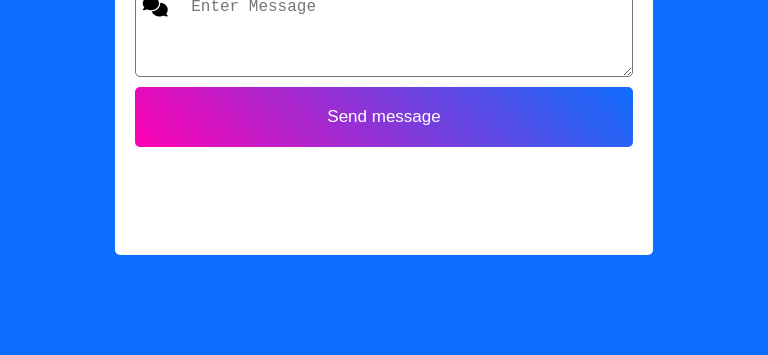
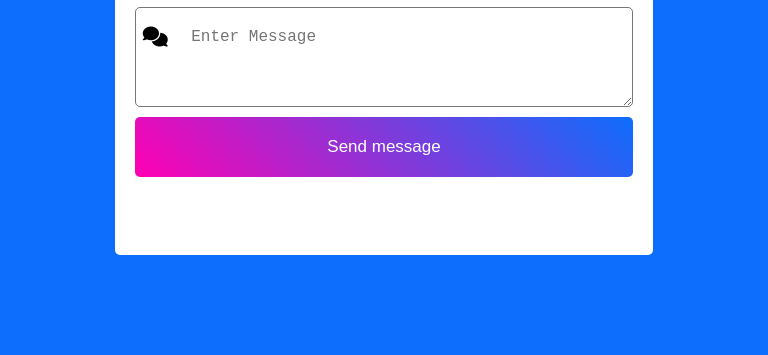
Before and after one commit to tihii8898/Sneaker-online-shop, a plain HTML site: page src/contact.html in a window 768 px wide. Shown: the part 445-800 px from the top of the page. Drawn offline with nearby package versions, Linux system fonts and the light colour scheme.

Commit message:
Update contact.css

```diff
--- a/src/css/contact.css
+++ b/src/css/contact.css
@@ -26,6 +26,7 @@ body{
     height: 500px;
     padding: 2rem;
     border-radius: 5px;
+    margin-top: 100px;
 }
 .contact-wrapper .contact-heading{
     text-align: center;
@@ -126,6 +127,7 @@ i.fas.fa-comments {
         width: 70%;
         height: 500px;
         margin-top: 100px;
+        padding-top: 50px;
     }
     .submit-contact .submit-btn{
         width: 50%;
```
